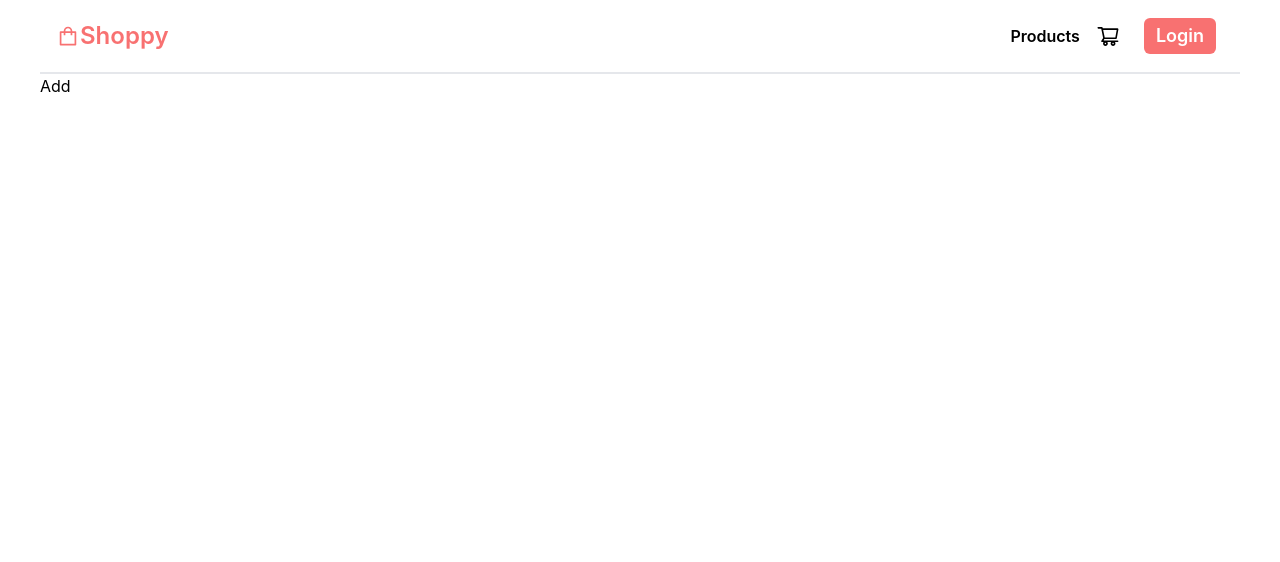
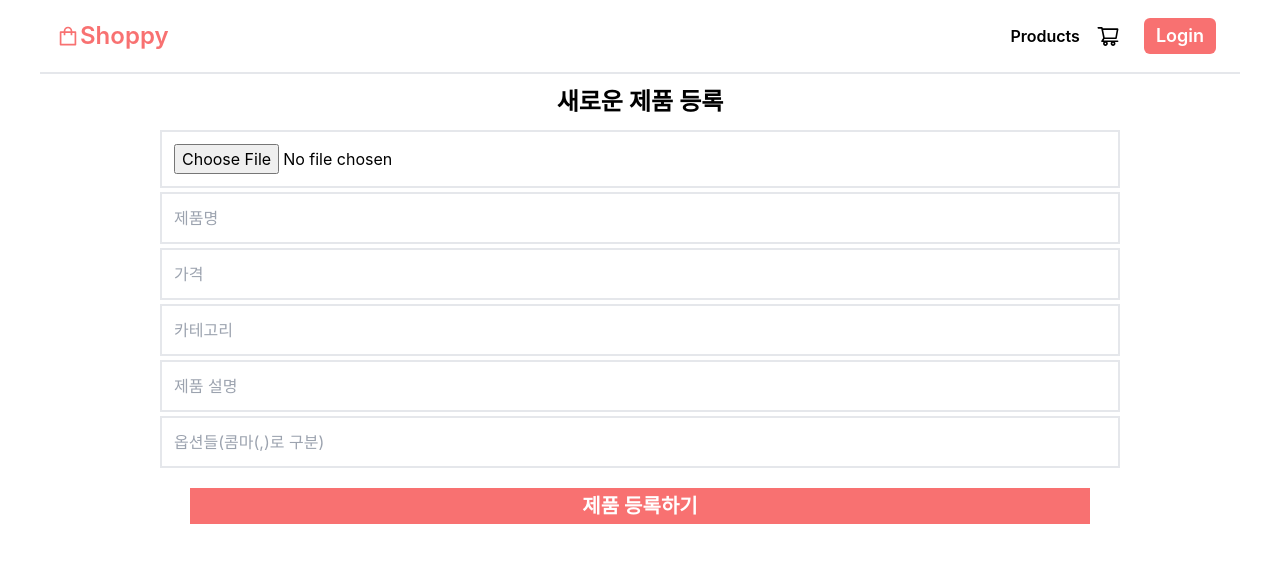
Before and after one commit to dongree/Shoppy, a React (Create React App) app: page /add in a window 1280 px wide. Shown: the top 562 px of the page. Built offline with nearby package versions, Linux system fonts and the light colour scheme; no server answers.

Commit message:
create add page

```diff
--- a/src/pages/Add.jsx
+++ b/src/pages/Add.jsx
@@ -1,5 +1,80 @@
-import React from 'react';
+import React, { useState } from 'react';
 
 export default function Add() {
-  return <div>Add</div>;
+  const [file, setFile] = useState('');
+  const [name, setName] = useState('');
+  const [price, setPrice] = useState('');
+  const [category, setCategory] = useState('');
+  const [description, setDescription] = useState('');
+  const [options, setOptions] = useState('');
+
+  const init = () => {
+    setFile('');
+    setName('');
+    setPrice('');
+    setCategory('');
+    setDescription('');
+    setOptions('');
+  };
+
+  const handleSubmit = e => {
+    e.preventDefault();
+    init();
+  };
+
+  return (
+    <div className="flex flex-col items-center">
+      <div className="text-2xl font-semibold my-3">새로운 제품 등록</div>
+      <form
+        action=""
+        className="flex flex-col w-full items-center"
+        onSubmit={handleSubmit}
+      >
+        <input
+          type="file"
+          value={file}
+          onChange={e => setFile(e.target.value)}
+          className="border-2 w-4/5  p-3 mb-1"
+        />
+        <input
+          type="text"
+          value={name}
+          onChange={e => setName(e.target.value)}
+          placeholder="제품명"
+          className="border-2 w-4/5  p-3 mb-1"
+        />
+        <input
+          type="text"
+          value={price}
+          onChange={e => setPrice(e.target.value)}
+          placeholder="가격"
+          className="border-2 w-4/5  p-3 mb-1"
+        />
+        <input
+          type="text"
+          value={category}
+          onChange={e => setCategory(e.target.value)}
+          placeholder="카테고리"
+          className="border-2 w-4/5  p-3 mb-1"
+        />
+        <input
+          type="text"
+          value={description}
+          onChange={e => setDescription(e.target.value)}
+          placeholder="제품 설명"
+          className="border-2 w-4/5  p-3 mb-1"
+        />
+        <input
+          type="text"
+          value={options}
+          onChange={e => setOptions(e.target.value)}
+          placeholder="옵션들(콤마(,)로 구분)"
+          className="border-2 w-4/5  p-3 mb-1"
+        />
+        <button className="bg-red-400 w-9/12 text-xl text-white font-semibold my-4 p-1 ">
+          제품 등록하기
+        </button>
+      </form>
+    </div>
+  );
 }
```
